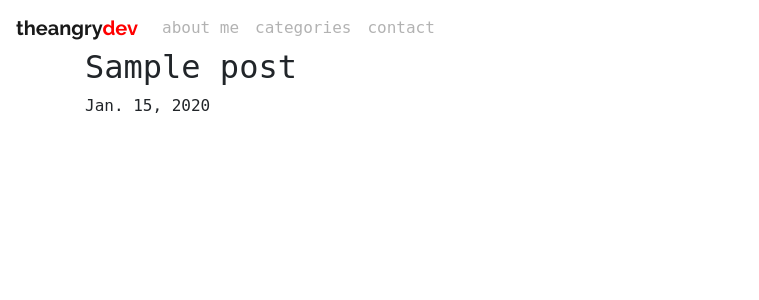
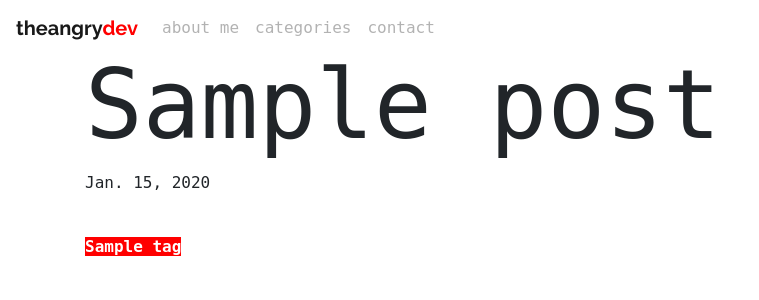
Before and after one commit to theangrydevblog/theangrydevblog, a Django app: page /posts/1 in a window 1280 px wide. Shown: the top 300 px of the page, without its empty margins (0-759 px from the left). Run offline with Django 3.2, Linux system fonts and the light colour scheme; tables that the repository leaves empty hold one stand-in row (values such as "Sample post"); data that the repository does not hold is empty; parts of the project's set-up code (start-up, migrations or seed data) failed here and were passed over; some libraries are stand-ins or nearby versions.

Commit message:
Add tags

```diff
--- a/theangrydev/admin.py
+++ b/theangrydev/admin.py
@@ -1,6 +1,7 @@
 from django.contrib import admin
-from theangrydev.models import Post, Content, ContentType
+from theangrydev.models import Post, Content, ContentType, Tag
 # Register your models here.
 admin.site.register(Post, admin.ModelAdmin)
 admin.site.register(Content, admin.ModelAdmin)
 admin.site.register(ContentType, admin.ModelAdmin)
+admin.site.register(Tag, admin.ModelAdmin)
--- a/theangrydev/models.py
+++ b/theangrydev/models.py
@@ -21,3 +21,10 @@ class Content(models.Model):
     image = models.ImageField(null=True, blank=True)
     text = models.TextField(null=True, blank=True)
     timestamp = models.DateField(default=timezone.now)
+
+    def __str__(self):
+        return f"{self.post.title} {self.type.name} {self.timestamp}"
+
+class Tag(models.Model):
+    name = models.CharField(max_length=50)
+    posts = models.ManyToManyField(Post)
--- a/theangrydev/templates/base.html
+++ b/theangrydev/templates/base.html
@@ -28,18 +28,14 @@
       font-family: 'Roboto Mono', monospace;
     }
 
-    a {
-      text-decoration: none;
+    .post_title{
+      font-size: 6rem;
     }
 
-    .textbook-card{
-      animation-duration: 3s;
+    .tag{
+      color: white;
+      background-color: red;
     }
-
-    .textbook-card:hover{
-      box-shadow: 0 4px 8px 0 rgba(0, 0, 0, 0.2), 0 6px 20px 0 rgba(0, 0, 0, 0.19);
-    }
-
     </style>
 
   </head>
--- a/theangrydev/templates/post.html
+++ b/theangrydev/templates/post.html
@@ -5,10 +5,17 @@
 
 <div class="container">
   <div class="row">
-    <div class="col-lg-8">
+    <div class="col-lg-10">
       <div class="nerd">
-       <h2>{{ post.title }}</h2>
+       <h2 class="post_title">{{ post.title }}</h2>
        <p>{{ post.published }}</p>
+       <br/>
+       {% for tag in tags %}
+        <span class="tag"><strong>{{ tag.name }}</strong></span>
+       {%  endfor %}
+
+       <br/><br/>
+
        {% for content in contents %}
         {% if content.type.name == "Text" %}
           <p>{{ content.text }}</p>
--- a/theangrydev/views.py
+++ b/theangrydev/views.py
@@ -1,5 +1,5 @@
 from django.shortcuts import render
-from theangrydev.models import Post, Content
+from theangrydev.models import Post, Content, Tag
 # Create your views here.
 def index(request):
     posts = Post.objects.all()
@@ -8,4 +8,8 @@ def index(request):
 def post_detail(request, pk):
     post = Post.objects.get(pk=pk)
     contents = Content.objects.filter(post=post).order_by("timestamp")
-    return render(request, "post.html", {'post':post, 'contents':contents})
+    tags = Tag.objects.filter(posts__pk=pk)
+    return render(request, "post.html",
+                    {'post':post,
+                    'contents':contents,
+                    'tags': tags})
```
Also changed, not shown: theangrydev/migrations/0006_tag.py (added).
